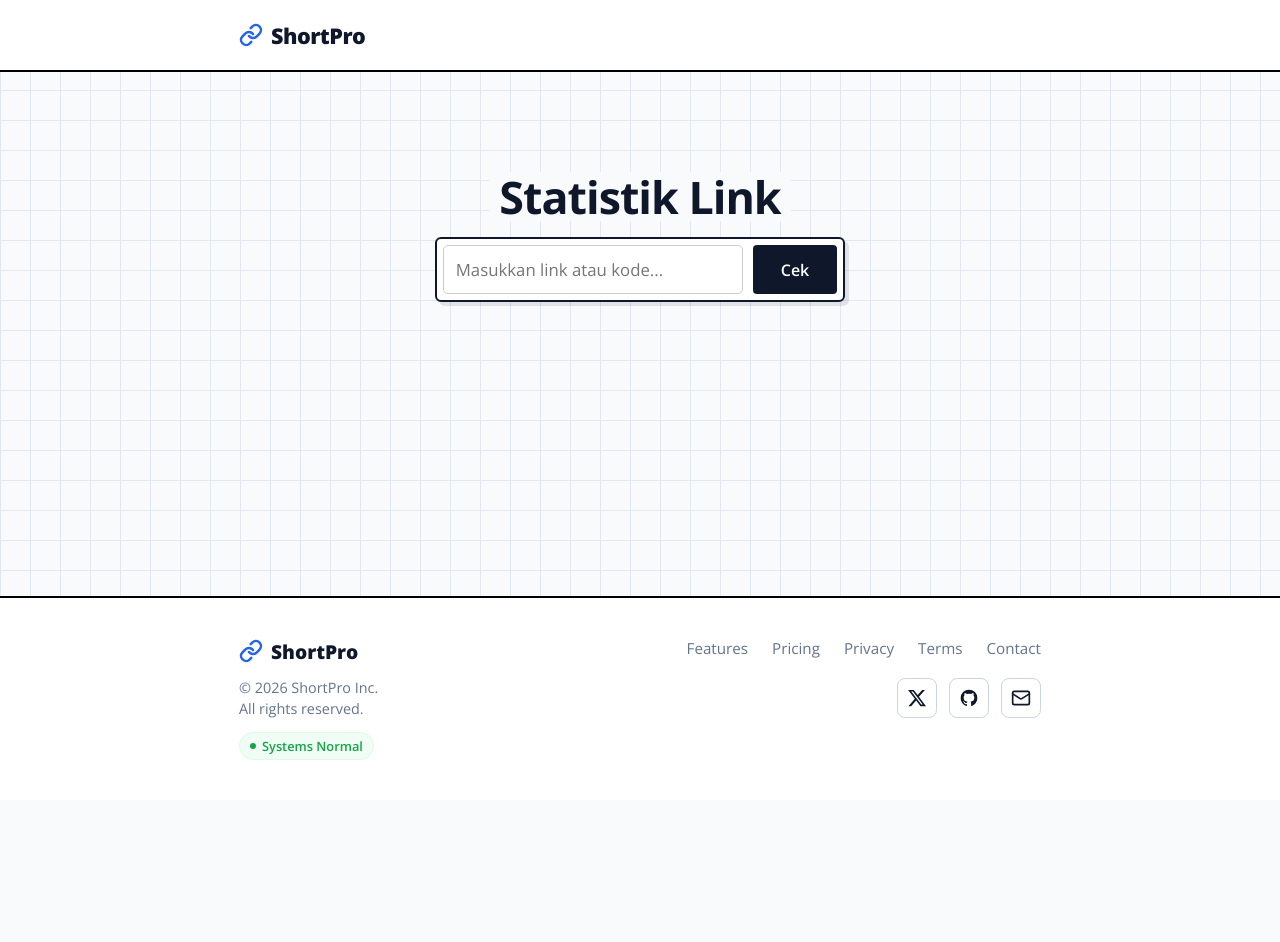
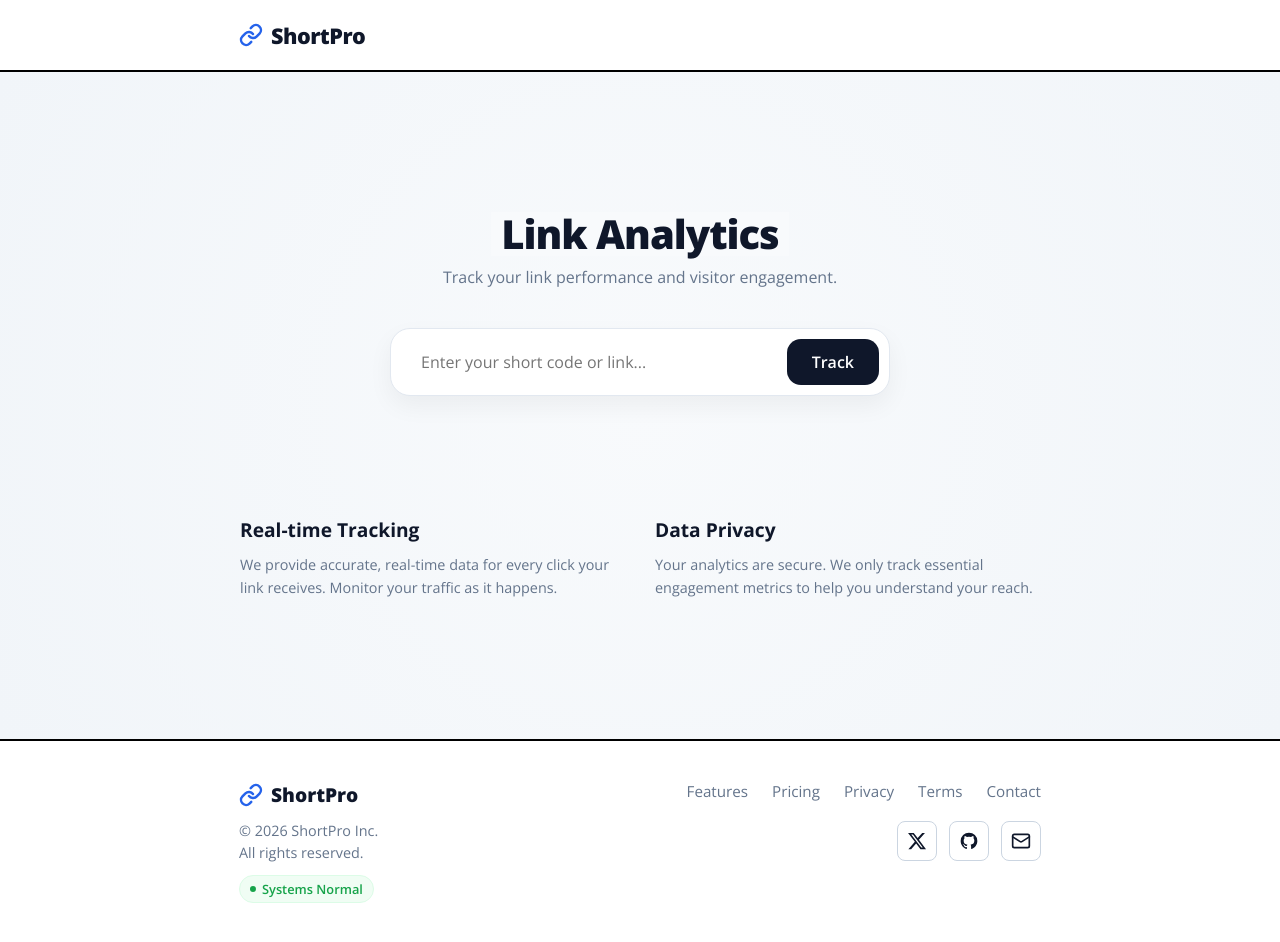
Before and after one commit to page-dotcom/Links, a Next.js app: page /stats in a window 1280 px wide. Before the commit the page ends 800 px from the top, so only its background shows below. Built offline with nearby package versions, Linux system fonts and the light colour scheme; no server answers.

Commit message:
Update page.js

```diff
--- a/app/stats/page.js
+++ b/app/stats/page.js
@@ -5,55 +5,147 @@ import { useSearchParams } from 'next/navigation';
 import Header from '../../components/Header';
 import Footer from '../../components/Footer';
 
-// Bagian 1: Konten Utama yang nangkep slug otomatis
 function StatsContent() {
   const searchParams = useSearchParams();
-  const slugOtomatis = searchParams.get('slug'); // Ambil ?slug=xxx
+  const autoSlug = searchParams.get('slug');
   const [inputUrl, setInputUrl] = useState('');
   const [data, setData] = useState(null);
+  const [loading, setLoading] = useState(false);
 
   const fetchData = async (code) => {
     if (!code) return;
-    const { data: res } = await supabase.from('links').select('*').eq('slug', code).single();
+    setLoading(true);
+    const cleanCode = code.split('/').pop();
+    const { data: res, error } = await supabase
+      .from('links')
+      .select('*')
+      .eq('slug', cleanCode)
+      .single();
+
     if (res) setData(res);
+    setLoading(false);
   };
 
   useEffect(() => {
-    if (slugOtomatis) {
-      setInputUrl(slugOtomatis);
-      fetchData(slugOtomatis);
+    if (autoSlug) {
+      setInputUrl(autoSlug);
+      fetchData(autoSlug);
     }
-  }, [slugOtomatis]);
+  }, [autoSlug]);
 
   return (
-    <main className="container" style={{padding: '100px 20px', textAlign: 'center'}}>
-      <h1>Statistik Link</h1>
-      <div className="input-box">
+    <main style={{ minHeight: '80vh', background: 'radial-gradient(circle, #f8fafc 0%, #f1f5f9 100%)' }}>
+      <div className="container" style={{ padding: '80px 20px', display: 'flex', flexDirection: 'column', alignItems: 'center' }}>
+
+        {/* HEADER SECTION */}
+        <div style={{ textAlign: 'center', marginBottom: '40px' }}>
+          <h1 style={{ fontSize: '2.5rem', fontWeight: '800', marginBottom: '10px' }}>Link Analytics</h1>
+          <p style={{ color: '#64748b' }}>Track your link performance and visitor engagement.</p>
+        </div>
+
+        {/* SEARCH BOX */}
+        <div style={{
+          background: '#fff',
+          padding: '10px',
+          borderRadius: '20px',
+          boxShadow: '0 10px 25px rgba(0,0,0,0.05)',
+          display: 'flex',
+          width: '100%',
+          maxWidth: '500px',
+          marginBottom: '40px',
+          border: '1px solid #e2e8f0'
+        }}>
           <input
             type="text"
             value={inputUrl}
             onChange={(e) => setInputUrl(e.target.value)}
-          placeholder="Masukkan link atau kode..."
-          style={{padding: '12px', width: '300px', borderRadius: '5px', border: '1px solid #ccc'}}
+            placeholder="Enter your short code or link..."
+            style={{ flex: 1, border: 'none', padding: '12px 20px', outline: 'none', fontSize: '1rem', background: 'transparent' }}
           />
-        <button onClick={() => fetchData(inputUrl.split('/').pop())} className="btn-black" style={{marginLeft: '10px'}}>Cek</button>
+          <button
+            onClick={() => fetchData(inputUrl)}
+            className="btn-black"
+            style={{ borderRadius: '14px', padding: '0 25px' }}
+          >
+            {loading ? '...' : 'Track'}
+          </button>
         </div>
-      {data && (
-        <div className="result-box" style={{marginTop: '30px', display: 'block', textAlign: 'left', background: '#fff', padding: '20px', borderRadius: '10px', border: '1px solid #eee'}}>
-          <p><strong>Total Klik:</strong> {data.clicks || 0}</p>
-          <p><strong>URL Asli:</strong> {data.original_url}</p>
+
+        {/* DATA RESULT */}
+        {data ? (
+          <div style={{ width: '100%', maxWidth: '600px', animation: 'fadeIn 0.5s ease' }}>
+            <div style={{
+              background: '#fff',
+              padding: '30px',
+              borderRadius: '24px',
+              border: '1px solid #e2e8f0',
+              boxShadow: '0 20px 40px rgba(0,0,0,0.04)'
+            }}>
+              <div style={{ marginBottom: '25px', textAlign: 'center' }}>
+                <span style={{ fontSize: '0.8rem', fontWeight: '700', color: 'var(--accent)', textTransform: 'uppercase', letterSpacing: '1px' }}>Total Engagement</span>
+                <h2 style={{ fontSize: '4rem', fontWeight: '900', margin: '5px 0' }}>{data.clicks || 0}</h2>
+                <p style={{ color: '#64748b' }}>Total Clicks</p>
               </div>
+
+              <div style={{ borderTop: '1px solid #f1f5f9', paddingTop: '20px' }}>
+                <div style={{ display: 'flex', justifyContent: 'space-between', marginBottom: '15px' }}>
+                  <span style={{ color: '#64748b' }}>Original URL</span>
+                  <span style={{ fontWeight: '600', maxWidth: '250px', overflow: 'hidden', textOverflow: 'ellipsis', whiteSpace: 'nowrap' }}>
+                    {data.original_url}
+                  </span>
+                </div>
+                <div style={{ display: 'flex', justifyContent: 'space-between', marginBottom: '15px' }}>
+                  <span style={{ color: '#64748b' }}>Short Alias</span>
+                  <span style={{ fontWeight: '600', color: 'var(--accent)' }}>{data.slug}</span>
+                </div>
+                <div style={{ display: 'flex', justifyContent: 'space-between' }}>
+                  <span style={{ color: '#64748b' }}>Created Date</span>
+                  <span style={{ fontWeight: '600' }}>{new Date(data.created_at).toLocaleDateString('en-US', { day: 'numeric', month: 'long', year: 'numeric' })}</span>
+                </div>
+              </div>
+            </div>
+          </div>
+        ) : !loading && autoSlug && (
+          <div style={{ color: '#ef4444' }}>Link not found. Please check your code.</div>
         )}
+
+        {/* SIMPLE ARTICLE AREA */}
+        <div style={{ marginTop: '80px', width: '100%', maxWidth: '800px', display: 'grid', gridTemplateColumns: 'repeat(auto-fit, minmax(250px, 1fr))', gap: '30px' }}>
+          <div style={{ textAlign: 'left' }}>
+            <h3 style={{ fontSize: '1.2rem', marginBottom: '10px' }}>Real-time Tracking</h3>
+            <p style={{ color: '#64748b', lineHeight: '1.6', fontSize: '0.9rem' }}>
+              We provide accurate, real-time data for every click your link receives. Monitor your traffic as it happens.
+            </p>
+          </div>
+          <div style={{ textAlign: 'left' }}>
+            <h3 style={{ fontSize: '1.2rem', marginBottom: '10px' }}>Data Privacy</h3>
+            <p style={{ color: '#64748b', lineHeight: '1.6', fontSize: '0.9rem' }}>
+              Your analytics are secure. We only track essential engagement metrics to help you understand your reach.
+            </p>
+          </div>
+        </div>
+
+      </div>
+      <style jsx>{`
+        @keyframes fadeIn {
+          from { opacity: 0; transform: translateY(10px); }
+          to { opacity: 1; transform: translateY(0); }
+        }
+      `}</style>
     </main>
   );
 }
 
-// Bagian 2: Fungsi Utama (Wajib pake Suspense)
 export default function StatsPage() {
   return (
     <>
       <Header />
-      <Suspense fallback={<div className="container">Memuat data...</div>}>
+      <Suspense fallback={
+        <div className="container" style={{ padding: '100px', textAlign: 'center' }}>
+          <div className="loading-spinner"></div>
+          <p>Analyzing link data...</p>
+        </div>
+      }>
         <StatsContent />
       </Suspense>
       <Footer />
```
Lines whose indentation alone changed are shown as unchanged.
